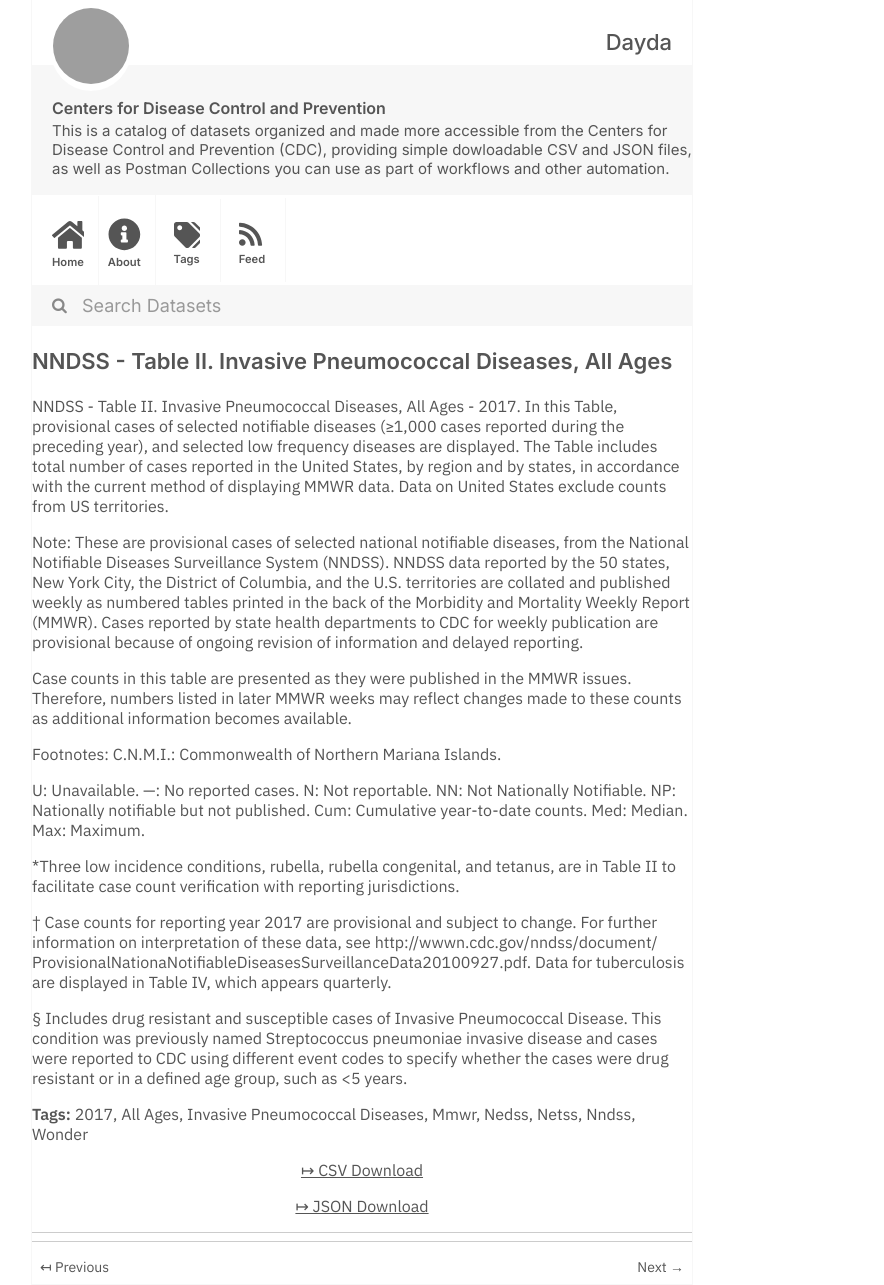
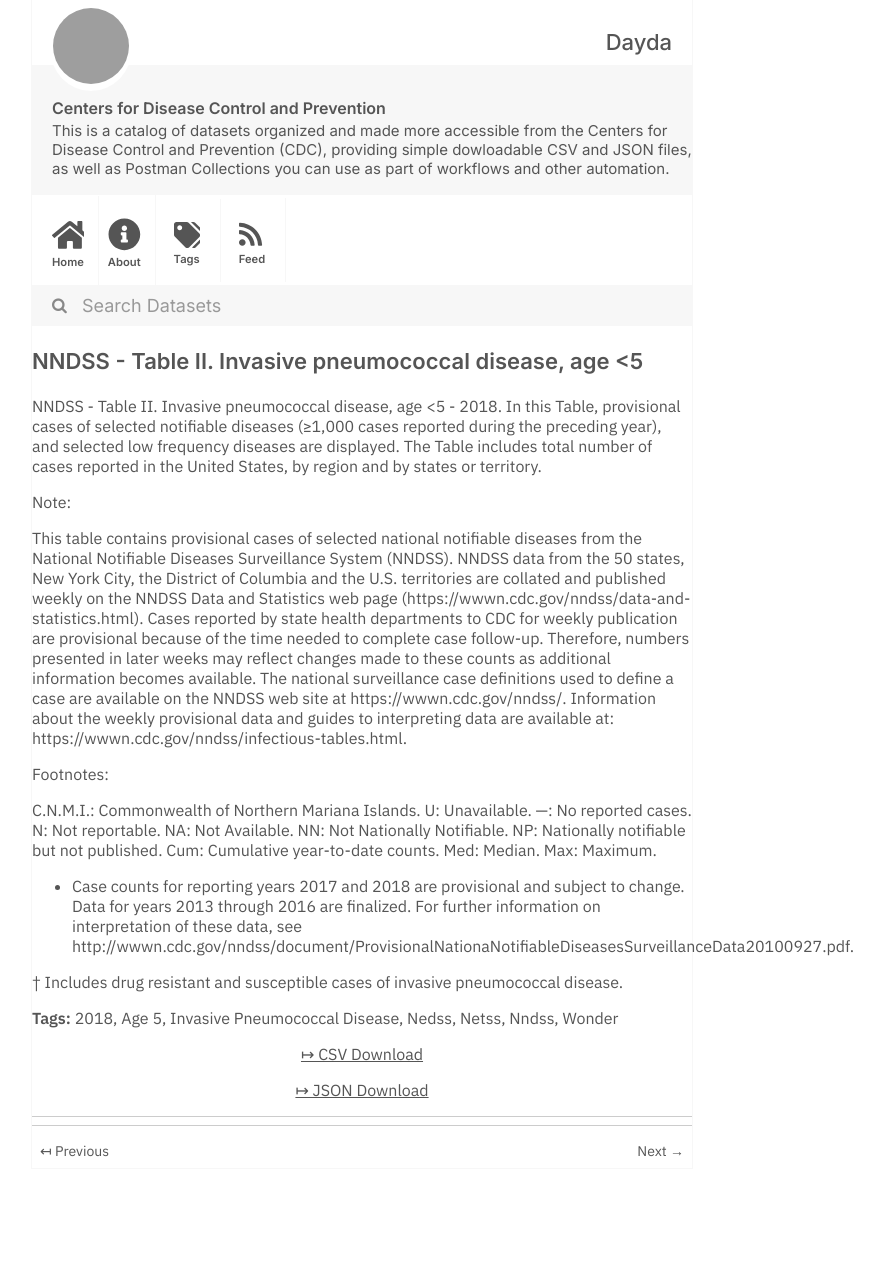
Before and after one commit to dayda-entities/centers-for-disease-control-and-prevention, a Jekyll site: the page built from _posts/2020-11-12-nndss-table-ii-invasive-pneumo.md, in a window 1280 px wide. Shown: the whole page, without its empty margins (278-1162 px from the left). Built offline with Jekyll 4.4.1, drawn with Linux system fonts in a browser that asks for light colours; after the commit the page ends 1169 px from its top, so only the background shows below that; grey boxes are pictures that could not be loaded.

Commit message:
Publish Data

```diff
--- a/_posts/2020-11-12-nndss-table-ii-invasive-pneumo.md
+++ b/_posts/2020-11-12-nndss-table-ii-invasive-pneumo.md
@@ -1,38 +1,34 @@
 ---
-title: 'NNDSS - Table II. Invasive Pneumococcal Diseases, All Ages'
-created: '2020-11-12T12:15:19.859953'
-modified: '2021-04-21T19:30:18.827207'
+title: 'NNDSS - Table II. Invasive pneumococcal disease, age <5'
+created: '2020-11-12T12:15:22.779465'
+modified: '2021-04-21T19:30:41.530221'
 state: active
 type: dataset
 tags:
-  - '2017'
-  - All Ages
-  - Invasive Pneumococcal Diseases
-  - Mmwr
+  - '2018'
+  - Age 5
+  - Invasive Pneumococcal Disease
   - Nedss
   - Netss
   - Nndss
   - Wonder
 groups: []
-csv_url: 'https://data.cdc.gov/api/views/mbsb-z5f8/rows.csv?accessType=DOWNLOAD'
-json_url: 'https://data.cdc.gov/api/views/mbsb-z5f8/rows.json?accessType=DOWNLOAD'
+csv_url: 'https://data.cdc.gov/api/views/mk6z-83q2/rows.csv?accessType=DOWNLOAD'
+json_url: 'https://data.cdc.gov/api/views/mk6z-83q2/rows.json?accessType=DOWNLOAD'
 layout: post
 
 ---
-NNDSS - Table II. Invasive Pneumococcal Diseases, All Ages - 2017. In this Table, provisional cases of selected notifiable diseases (≥1,000 cases reported during the preceding year), and selected low frequency diseases are displayed. The Table includes total number of cases reported in the United States, by region and by states, in accordance with the current method of displaying MMWR data.  Data on United States exclude counts from US territories.
+NNDSS - Table II. Invasive pneumococcal disease, age <5 - 2018. In this Table, provisional cases of selected notifiable diseases (≥1,000 cases reported during the preceding year), and selected low frequency diseases are displayed. The Table includes total number of cases reported in the United States, by region and by states or territory.
 
 Note:
-These are provisional cases of selected national notifiable diseases, from the National Notifiable Diseases Surveillance System (NNDSS). NNDSS data reported by the 50 states, New York City, the District of Columbia, and the U.S. territories are collated and published weekly as numbered tables printed in the back of the Morbidity and Mortality Weekly Report (MMWR). Cases reported by state health departments to CDC for weekly publication are provisional because of ongoing revision of information and delayed reporting.
 
-Case counts in this table are presented as they were published in the MMWR issues. Therefore, numbers listed in later MMWR weeks may reflect changes made to these counts as additional information becomes available.
+This table contains provisional cases of selected national notifiable diseases from the National Notifiable Diseases Surveillance System (NNDSS). NNDSS data from the 50 states, New York City, the District of Columbia and the U.S. territories are collated and published weekly on the NNDSS Data and Statistics web page (https://wwwn.cdc.gov/nndss/data-and-statistics.html). Cases reported by state health departments to CDC for weekly publication are provisional because of the time needed to complete case follow-up.  Therefore, numbers presented in later weeks may reflect changes made to these counts as additional information becomes available. The national surveillance case definitions used to define a case are available on the NNDSS web site at https://wwwn.cdc.gov/nndss/. Information about the weekly provisional data and guides to interpreting data are available at: https://wwwn.cdc.gov/nndss/infectious-tables.html.
 
 Footnotes:
- C.N.M.I.: Commonwealth of Northern Mariana Islands.
 
- U: Unavailable. —: No reported cases. N: Not reportable. NN: Not Nationally Notifiable. NP: Nationally notifiable but not published. Cum: Cumulative year-to-date counts. Med: Median. Max: Maximum.
+C.N.M.I.: Commonwealth of Northern Mariana Islands.
+U: Unavailable. —: No reported cases. N: Not reportable. NA:  Not Available.  NN: Not Nationally Notifiable. NP: Nationally notifiable but not published. Cum: Cumulative year-to-date counts. Med: Median. Max: Maximum.
 
-*Three low incidence conditions, rubella, rubella congenital, and tetanus, are in Table II to facilitate case count verification with reporting jurisdictions.
+* Case counts for reporting years 2017 and 2018 are provisional and subject to change. Data for years 2013 through 2016 are finalized. For further information on interpretation of these data, see http://wwwn.cdc.gov/nndss/document/ProvisionalNationaNotifiableDiseasesSurveillanceData20100927.pdf.
 
-† Case counts for reporting year 2017 are provisional and subject to change. For further information on interpretation of these data, see http://wwwn.cdc.gov/nndss/document/ ProvisionalNationaNotifiableDiseasesSurveillanceData20100927.pdf. Data for tuberculosis are displayed in Table IV, which appears quarterly.
-
-§ Includes drug resistant and susceptible cases of Invasive Pneumococcal Disease. This condition was previously named Streptococcus pneumoniae invasive disease and cases were reported to CDC using different event codes to specify whether the cases were drug resistant or in a defined age group, such as <5 years.
+† Includes drug resistant and susceptible cases of invasive pneumococcal disease.
```
